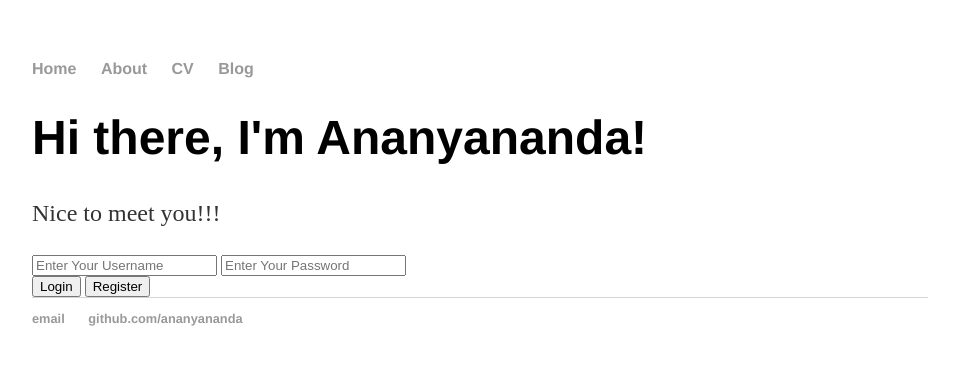
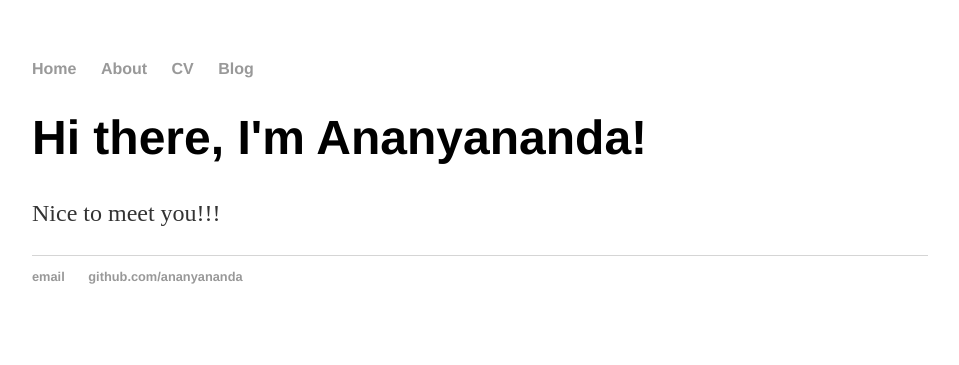
Before and after one commit to ananyananda/ananyananda.github.io, a Jekyll site: the page built from index.html, in a window 1280 px wide. Shown: the top 365 px of the page, without its empty margins (160-1119 px from the left). Built offline with Jekyll 4.4.1, drawn with Linux system fonts in a browser that asks for light colours.

Commit message:
Update default.html

```diff
--- a/_layouts/default.html
+++ b/_layouts/default.html
@@ -21,12 +21,7 @@
 			{{ content }}
 
 			</div><!-- /.container -->
-			<input type="text" class="form-control" id="username" placeholder="Enter Your Username" required="">
-			<input type="password" class="form-control" id="password" placeholder="Enter Your Password" required="">
-			<br>
-			<input type="submit" class="btn btn-default" id="login_btn" value="Login">
-			<input type="submit" class="btn btn-default" id="register_btn" value="Register">
-			<br>
+
 			<footer>
 	    		<ul>
 	        		<li><a href="mailto:d.ananyananda@gmail.com@gmail.com">email</a></li>
```
